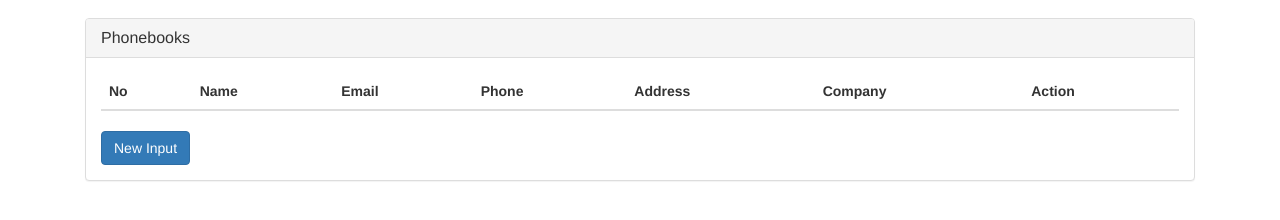
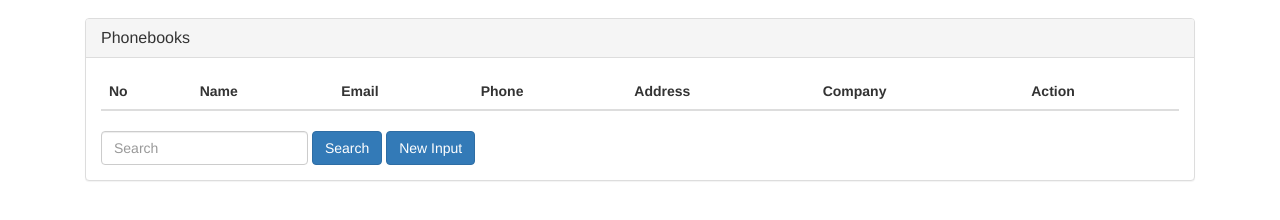
Before and after one commit to rendyfebry/ProblemSet, a website: page views/phonebooks.html in a window 1280 px wide. Shown: the part 54-274 px from the top of the page. Drawn offline with nearby package versions, Linux system fonts and the light colour scheme; no server answers.

Commit message:
Search Function

```diff
--- a/views/phonebooks.html
+++ b/views/phonebooks.html
@@ -59,10 +59,21 @@
 						</tbody>
 					</table>
 
-					<!-- Button trigger modal -->
-					<button type="button" class="btn btn-primary" data-toggle="modal" data-target="#myModal">
-					  New Input
-					</button>
+					<form class="form-inline" id="search-form">
+						<div class="form-group">
+							<input type="text" id="searchBox" placeholder="Search" class="form-control" oninput="searchPhonebooks()">
+						</div>
+						<div class="form-group">
+							<!-- Button trigger modal -->
+							<input type="submit" class="btn btn-primary" value="Search">
+						</div>
+						<div class="form-group">
+							<!-- Button trigger modal -->
+							<button type="button" class="btn btn-primary" data-toggle="modal" data-target="#myModal">
+							  New Input
+							</button>
+						</div>
+					</form>
 				</div>
 			</div>
 		</div>
@@ -195,7 +206,6 @@
 				var phone = $("#phonebook-edit-form").find("#phone").val();
 				var address = $("#phonebook-edit-form").find("#address").val();
 				var company = $("#phonebook-edit-form").find("#company").val();
-				console.log("http://localhost:3030/api/phonebooks/"+id+'?token='+$.cookie('token'));
 
 				$.ajax({
 					type: 'PUT',
@@ -212,6 +222,7 @@
 						if(data.success == true) {
 							loadPhonebooks();
 							$('#editModal').modal('toggle');
+							$("#phonebook-edit-form")[0].reset();
 						} else {
 						}
 					}
@@ -291,6 +302,43 @@
 			});
 			$('#editModal').modal('toggle');
 		}
+
+		function searchPhonebooks() {
+			var key = $("#searchBox").val();
+			if(key != ""){
+				$.ajax({
+					type: 'GET',
+					url: 'http://localhost:3030/api/phonebooks-search/'+key+'?token='+$.cookie('token'),
+					success: function(data){
+						if(data.success == true) {
+							var items = "";
+							var no = 0;
+							$.each(data.phonebooks, function(i, phonebook){
+								no++;
+								items += "<tr>";
+								items += "<td>"+no+"</td>";
+								items += "<td>"+phonebook.title+" "+phonebook.name+"</td>";
+								items += "<td>"+phonebook.email+"</td>";
+								items += "<td>"+phonebook.phone+"</td>";
+								items += "<td>"+phonebook.address+"</td>";
+								items += "<td>"+phonebook.company+"</td>";
+								items += "<td class='text-center'>";
+								items += '<a href="javascript:deletePhonebook(\''+phonebook._id+'\')"><i class="fa fa-trash" aria-hidden="true"></i></a> ';
+								items += '<a href="javascript:editPhonebook(\''+phonebook._id+'\')"><i class="fa fa-pencil" aria-hidden="true"></i></a> ';
+								items += "</td>";
+								items += "</tr>";
+							});
+
+							$("#targetTable").html(items);
+						} else {
+							$("#targetTable").html("<tr><td>Data not found</td></tr>");
+						}
+					}
+				});
+			} else {
+				loadPhonebooks();
+			}
+		}
 	</script>
 </body>
 </html>
```
Also changed, not shown: server.js (+27 -1 lines), readme.txt (added).
